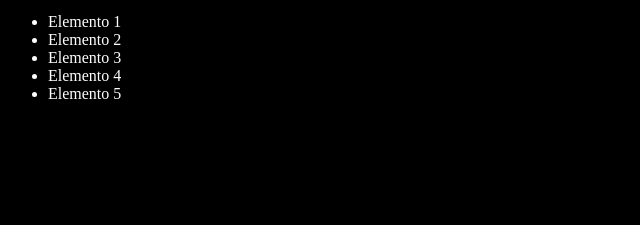
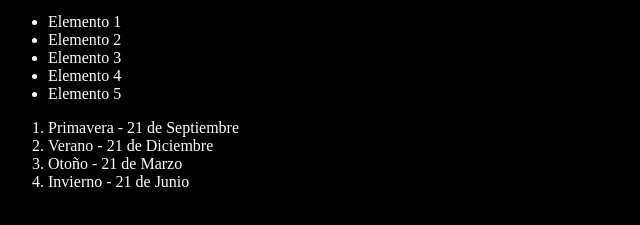
Before and after one commit to nachoslo/curso-git, a plain HTML site: page index.html in a window 1280 px wide. Shown: the part 101-326 px from the top of the page, without its empty margins (0-640 px from the left). Drawn offline with Linux system fonts and the light colour scheme.

Commit message:
Agregando estaciones del año con fecha de inicio

```diff
--- a/index.html
+++ b/index.html
@@ -20,6 +20,12 @@
         <li>Elemento 4</li>
         <li>Elemento 5</li>
     </ul>
+    <ol>
+        <li>Primavera - 21 de Septiembre</li>
+        <li>Verano - 21 de Diciembre</li>
+        <li>Otoño - 21 de Marzo</li>
+        <li>Invierno - 21 de Junio</li>
+    </ol>
     <script src="index.js"></script>
 </body>
 
```
